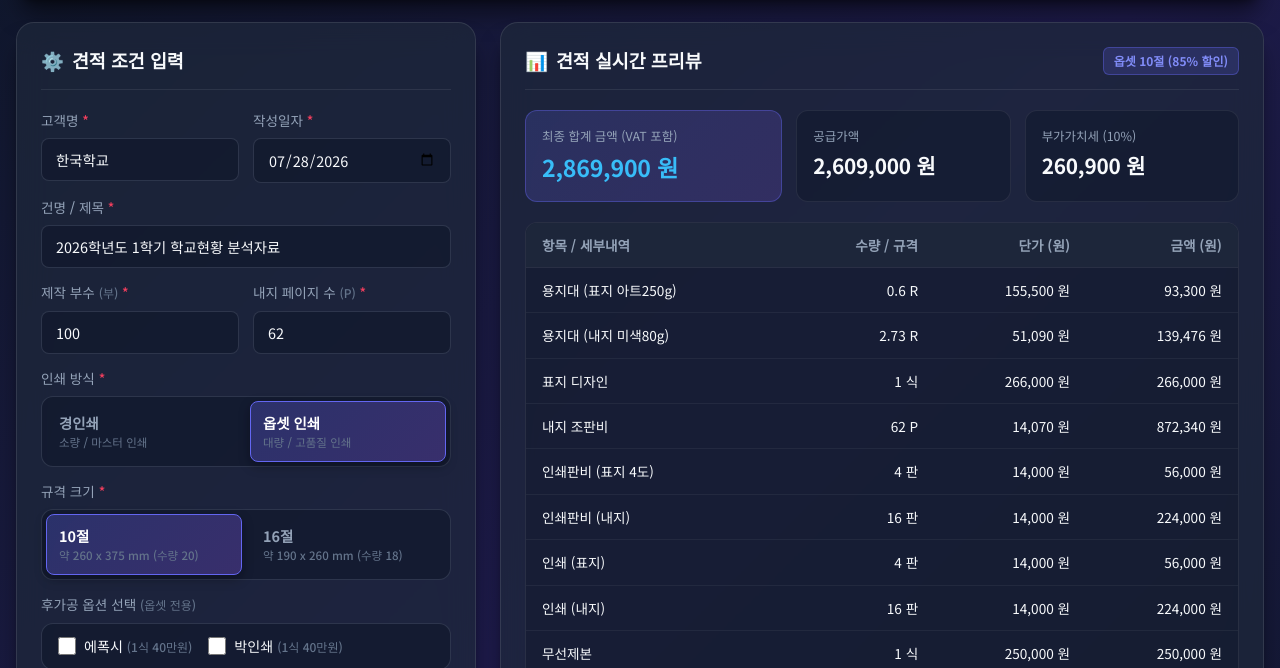
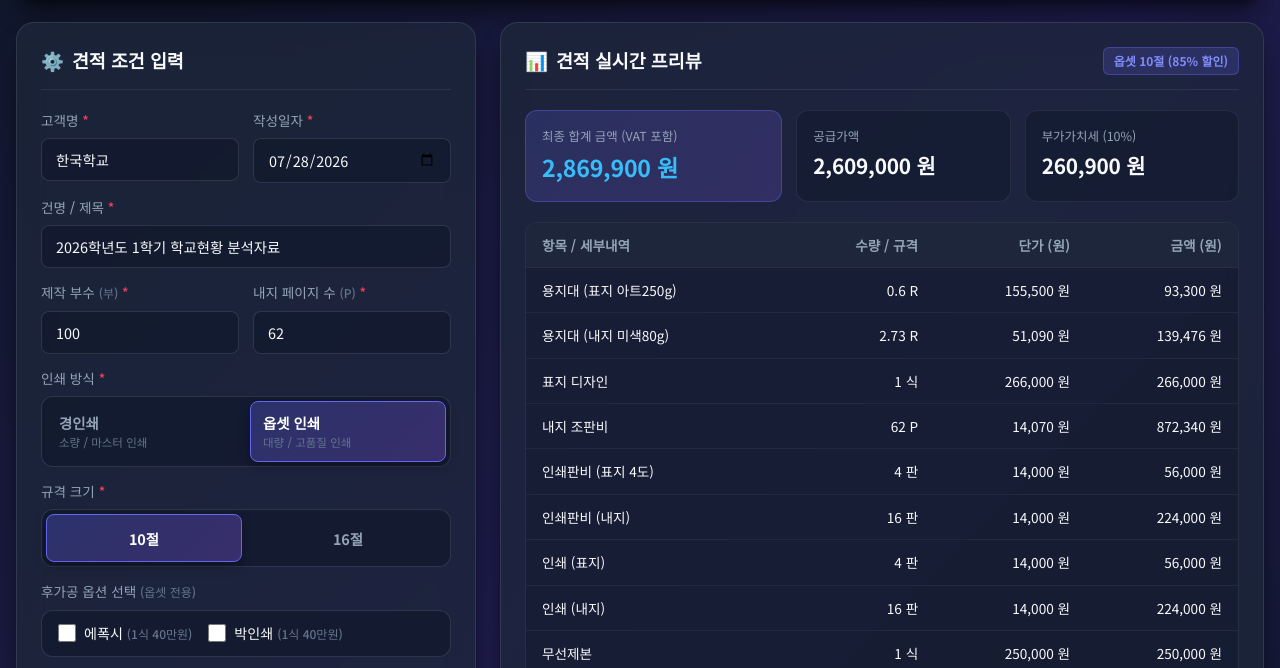
Before and after one commit to startvaluekorea-arch/quotation-generator, a website built with Vite: page index.html in a window 1280 px wide. Shown: the part 122-790 px from the top of the page. Built offline with nearby package versions, Linux system fonts and the light colour scheme.

Commit message:
fix: remove size radio-desc text for 10절 and 16절

```diff
--- a/index.html
+++ b/index.html
@@ -99,15 +99,13 @@
             <label>규격 크기 <span class="required">*</span></label>
             <div class="segmented-control">
               <input type="radio" name="printSize" id="size-10" value="10절" checked />
-              <label for="size-10" class="segment-label">
+              <label for="size-10" class="segment-label center-align">
                 <span class="radio-title">10절</span>
-                <span class="radio-desc">약 260 x 375 mm (수량 20)</span>
               </label>
 
               <input type="radio" name="printSize" id="size-16" value="16절" />
-              <label for="size-16" class="segment-label">
+              <label for="size-16" class="segment-label center-align">
                 <span class="radio-title">16절</span>
-                <span class="radio-desc">약 190 x 260 mm (수량 18)</span>
               </label>
             </div>
           </div>
--- a/src/style.css
+++ b/src/style.css
@@ -293,6 +293,12 @@ select.form-select:focus {
   border: 1px solid transparent;
 }
 
+.segment-label.center-align {
+  justify-content: center;
+  align-items: center;
+  min-height: 48px;
+}
+
 .radio-title {
   font-weight: 600;
   font-size: 0.9rem;
```
